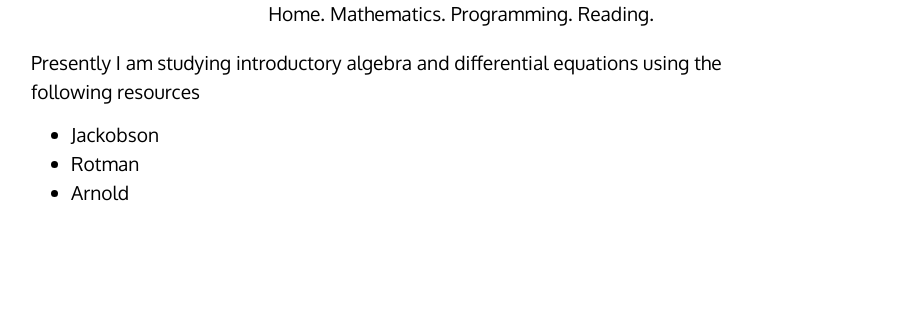
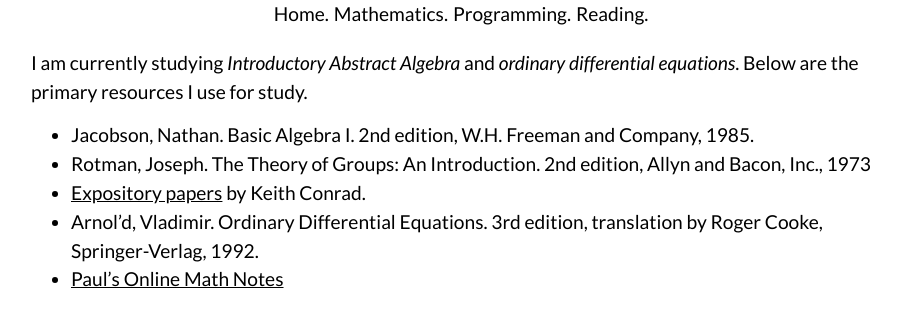
Before and after one commit to adhirajagarwal/adhirajagarwal.github.io, a Jekyll site: the page built from mathematics/index.markdown, in a window 1280 px wide. Shown: the top 327 px of the page, without its empty margins (179-1080 px from the left). Built offline with Jekyll 4.4.1, drawn with Linux system fonts in a browser that asks for light colours.

Commit message:
Listed resources I am currently using.

```diff
--- a/_posts/2026-11-10-welcome-to-jekyll.markdown
+++ b/_posts/2026-11-10-welcome-to-jekyll.markdown
@@ -1,5 +1,6 @@
 ---
 layout: post
+tags: programming
 title:  "Welcome to Jekyll!"
 date:   2026-11-10 16:00:46 +0530
 categories: jekyll update
--- a/css/base.css
+++ b/css/base.css
@@ -1,6 +1,6 @@
 @import url('https://fonts.googleapis.com/css2?family=Manrope:wght@200..800&display=swap');
 @import url('https://fonts.googleapis.com/css2?family=Oxygen:wght@300;400;700&display=swap');
-
+@import url('https://fonts.googleapis.com/css2?family=Lato:ital,wght@0,100;0,300;0,400;0,700;0,900;1,100;1,300;1,400;1,700;1,900&display=swap');
 /* 1. Use a more-intuitive box-sizing model */
 *, *::before, *::after {
   box-sizing: border-box;
@@ -73,7 +73,7 @@ h1, h2, h3, h4, h5, h6 {
     /* fonts */
       font-size: 1.2em;
 
-  font-family:  'Oxygen', 'Manrope', sans-serif;
+  font-family:  'Lato', 'Oxygen', 'Manrope', sans-serif;
 }
 
 /* Main layout */
--- a/index.markdown
+++ b/index.markdown
@@ -7,8 +7,7 @@ layout: main
 
 Hello, my name is Adhiraj. I am a math student. I am currently teaching myself *introductory abstract algebra* and *ordinary differential equations*. I really enjoy the creativity one can employ in mathematics. Studying mathematics makes me happy. I think problem solving, especially the mathematical kind, is a rewarding experience. Studying math also allows to me study something very broad. I am currently self-taught and I hope to study mathematics in university.
 
-Apart from mathematics, I like reading fiction books and in my free time, I do some programming. I also like thinking. I enjoy listening to the sounds of nature, watching the birds build nests and feeling the cold wind by a lake.
-
+Apart from mathematics, I like reading fiction books. Currently I am reading *Moby Dick* by Herman Meville and *the Brothers Karamazov* by *Fyodor Dostoevesky*. I enjoy nature. In my free time, I program sometimes.
 
 <figure>
   <img src="/assets/bull.jpg" alt="Le Taureau (the Bull), Pablo Picasso, 1946">
--- a/mathematics/index.markdown
+++ b/mathematics/index.markdown
@@ -2,7 +2,21 @@
 layout: main
 ---
 
-Presently I am studying introductory algebra and differential equations using the following resources
-- Jackobson
-- Rotman
-- Arnold
+I am currently studying *Introductory Abstract Algebra* and *ordinary differential equations*. Below are the primary resources I use for study.
+- Jacobson, Nathan. Basic Algebra I. 2nd edition, W.H. Freeman and Company, 1985.
+- Rotman, Joseph. The Theory of Groups: An Introduction. 2nd edition, Allyn and Bacon, Inc., 1973
+- [Expository papers](https://kconrad.math.uconn.edu/blurbs/) by Keith Conrad.
+- Arnol'd, Vladimir. Ordinary Differential Equations. 3rd edition, translation by Roger Cooke, Springer-Verlag, 1992.
+- [Paul's Online Math Notes](https://tutorial.math.lamar.edu/)
+
+<!--
+## Posts
+
+<ul>
+  {% for post in site.posts %}
+    <li>
+      <a href="{{ post.url }}">{{ post.title }}</a>
+    </li>
+  {% endfor %}
+</ul>
+ -->
```
Also changed, not shown: 4 other files.
